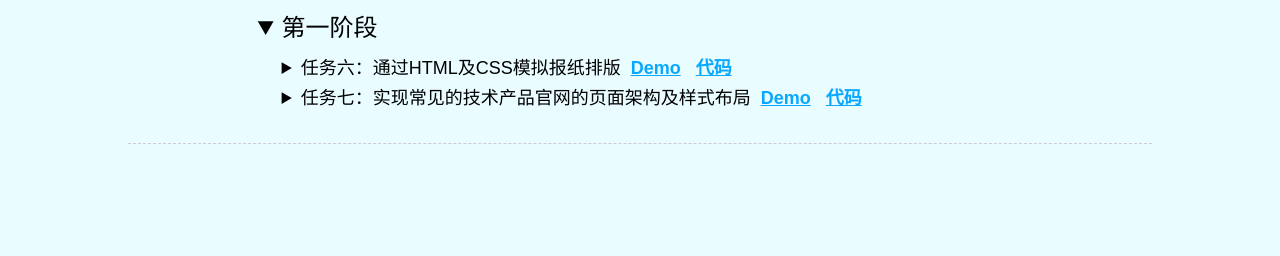
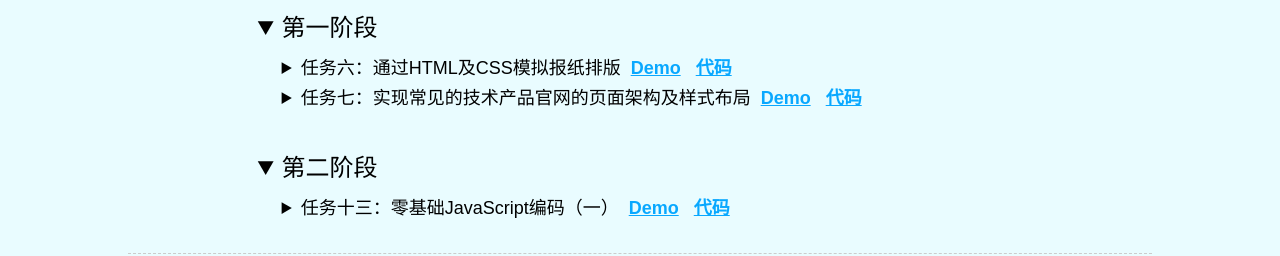
Before and after one commit to cnzsb/SFE, a website: page index.html in a window 1280 px wide. Shown: the part 144-400 px from the top of the page. Drawn offline with Linux system fonts and the light colour scheme.

Commit message:
add task 2_1

```diff
--- a/index.html
+++ b/index.html
@@ -50,15 +50,23 @@
 				<li>第一阶段</li>
 				<li>
 					任务六：通过HTML及CSS模拟报纸排版
-					<a class="task-demo" href="http://www.zhaoshibo.net/ifetask/2016_spring/1_6" target="_blank">Demo</a>
+					<a class="task-demo" href="2016_spring/1_6" target="_blank">Demo</a>
 					<a class="task-project" href="http://github.com/cnzsb/ifetask/tree/master/2016_spring/1_6" target="_blank">代码</a>
 				</li>
 				<li>
 					任务七：实现常见的技术产品官网的页面架构及样式布局
-					<a href="http://www.zhaoshibo.net/ifetask/2016_spring/1_7" target="_blank">Demo</a>
-					<a href="http://github.com/cnzsb/ifetask/tree/master/2016_spring/1_6" target="_blank">代码</a>
+					<a href="2016_spring/1_7" target="_blank">Demo</a>
+					<a href="http://github.com/cnzsb/ifetask/tree/master/2016_spring/1_7" target="_blank">代码</a>
 				</li>
-			</dl>
+			</ul>
+			<ul class="task-section">
+				<li>第二阶段</li>
+				<li>
+					任务十三：零基础JavaScript编码（一）
+					<a href="2016_spring/2_1.html" target="_blank">Demo</a>
+					<a href="http://github.com/cnzsb/ifetask/tree/master/2016_spring/2_1.html" target="_blank">代码</a>
+				</li>
+			</ul>
 		</div>
 		<!-- 2016spring end -->
 	</div>
```
